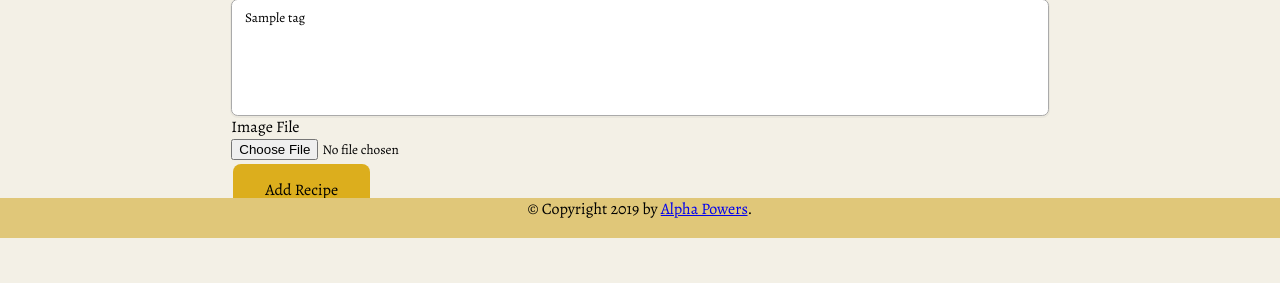
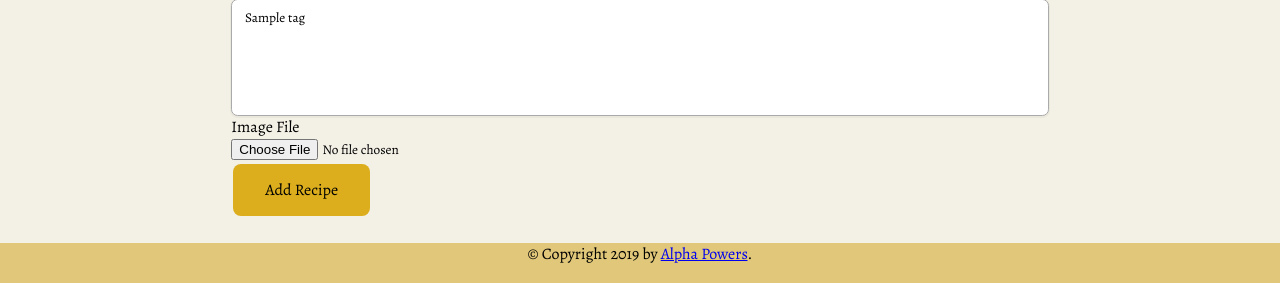
Before and after one commit to ShatteredArrow/homechef, a Flask app: page /add_recipe in a window 1280 px wide. Shown: the part 649-932 px from the top of the page. Before the commit the page ends 887 px from the top, so only its background shows below. Run offline with Flask 2, Linux system fonts and the light colour scheme; a user stored in the database is signed in; tables that the repository leaves empty hold one stand-in row (values such as "Sample post"); some web fonts are replaced.

Commit message:
Fix the footer
Keep the footer at the bottom of the page and don't overlay the
content of the page.

```diff
--- a/app/static/css/base.css
+++ b/app/static/css/base.css
@@ -23,8 +23,35 @@ body {
     position: relative;
 }
 
+.content_container {
+    margin: 8px;
+}
+
+.page-container {
+    position: relative;
+    min-height: 100vh;
+}
+
+.content-wrap {
+    padding-bottom: 2.5rem;
+    /* Footer height */
+}
+
+/* The grid container */
+
+.grid-container {
+    min-height: 100vh;
+    display: grid;
+    grid-template-columns: 1fr 1fr 1fr 1fr 1fr 1fr;
+    grid-template-rows:  auto 1fr auto;
+    grid-template-areas:
+        'nav nav nav nav nav nav'
+        'left middle middle middle middle right'
+        'footer footer footer footer footer footer';
+}
+
 .navbar {
-    width: 100%;
+    grid-area: nav;
 }
 
 .navbar ul {
@@ -51,29 +78,6 @@ body {
     background-color: var(--blue);
     color: white;
 }
-
-.content_container {
-    margin: 8px;
-}
-
-.page-container {
-    position: relative;
-    min-height: 100vh;
-}
-
-.content-wrap {
-    padding-bottom: 2.5rem;
-    /* Footer height */
-}
-
-/* The grid container */
-
-.grid-container {
-    display: grid;
-    grid-template-columns: 1fr 1fr 1fr 1fr 1fr 1fr;
-    grid-template-areas: 'left middle middle middle middle right';
-}
-
 /* Style the left column */
 
 .left {
@@ -97,10 +101,9 @@ body {
 /* Style the footer */
 
 .footer {
+    grid-area: footer;
     background-color: var(--light_yellow);
     text-align: center;
-    position: absolute;
-    bottom: 0;
     width: 100%;
     height: 2.5em;
     margin-top: 5px
--- a/app/templates/base.html
+++ b/app/templates/base.html
@@ -18,6 +18,8 @@
 
 <body>
     <div class="page-container">
+
+        <div class="grid-container">
             <div class="navbar">
                 <ul>
                     <li><a class="active" href="{{ url_for('index') }}">Home</a></li>
@@ -25,7 +27,6 @@
                     <li><a class="active" href="{{ url_for('login') }}">Login</a></li>
                 </ul>
             </div>
-        <div class="grid-container">
             <div class="left"></div>
             <div class="middle">
                 {% with messages = get_flashed_messages() %}
```
Also changed, not shown: app.db. Lines whose indentation alone changed are shown as unchanged.
